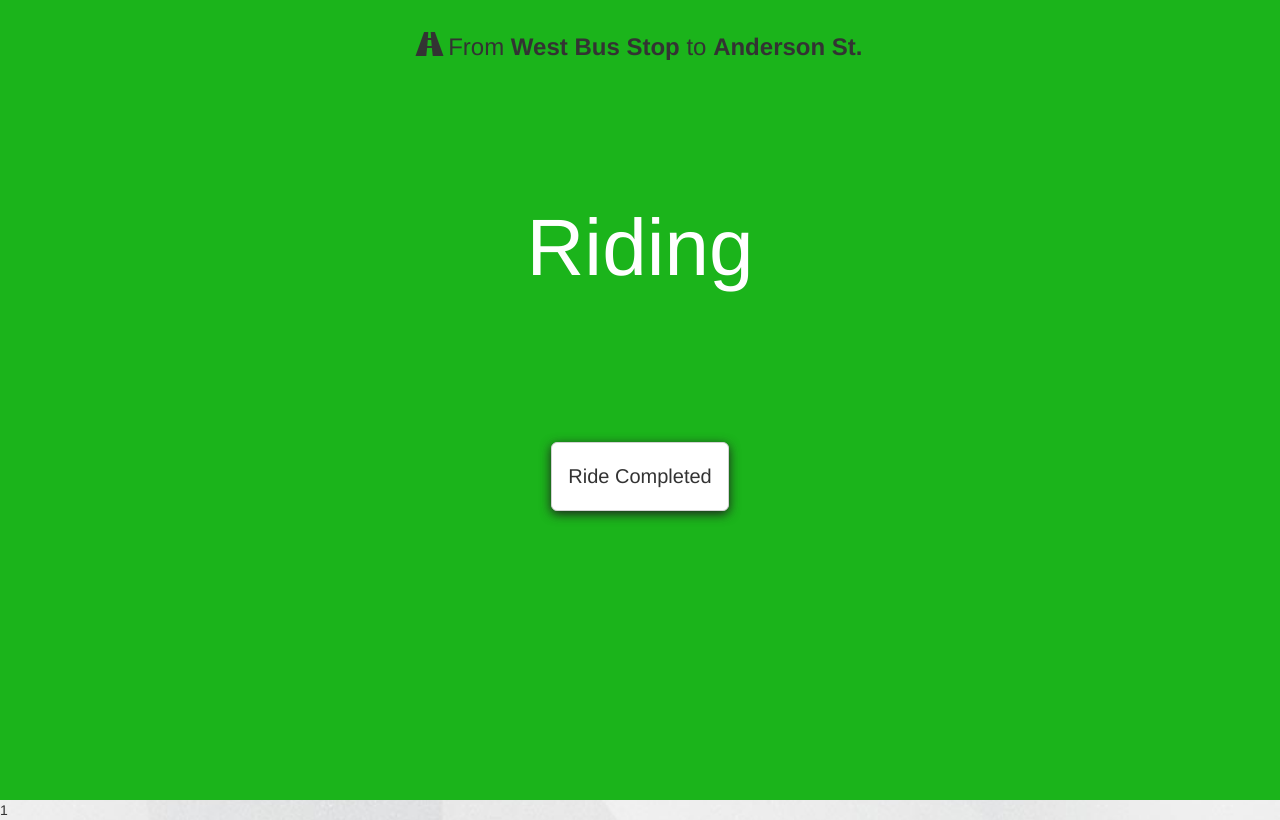
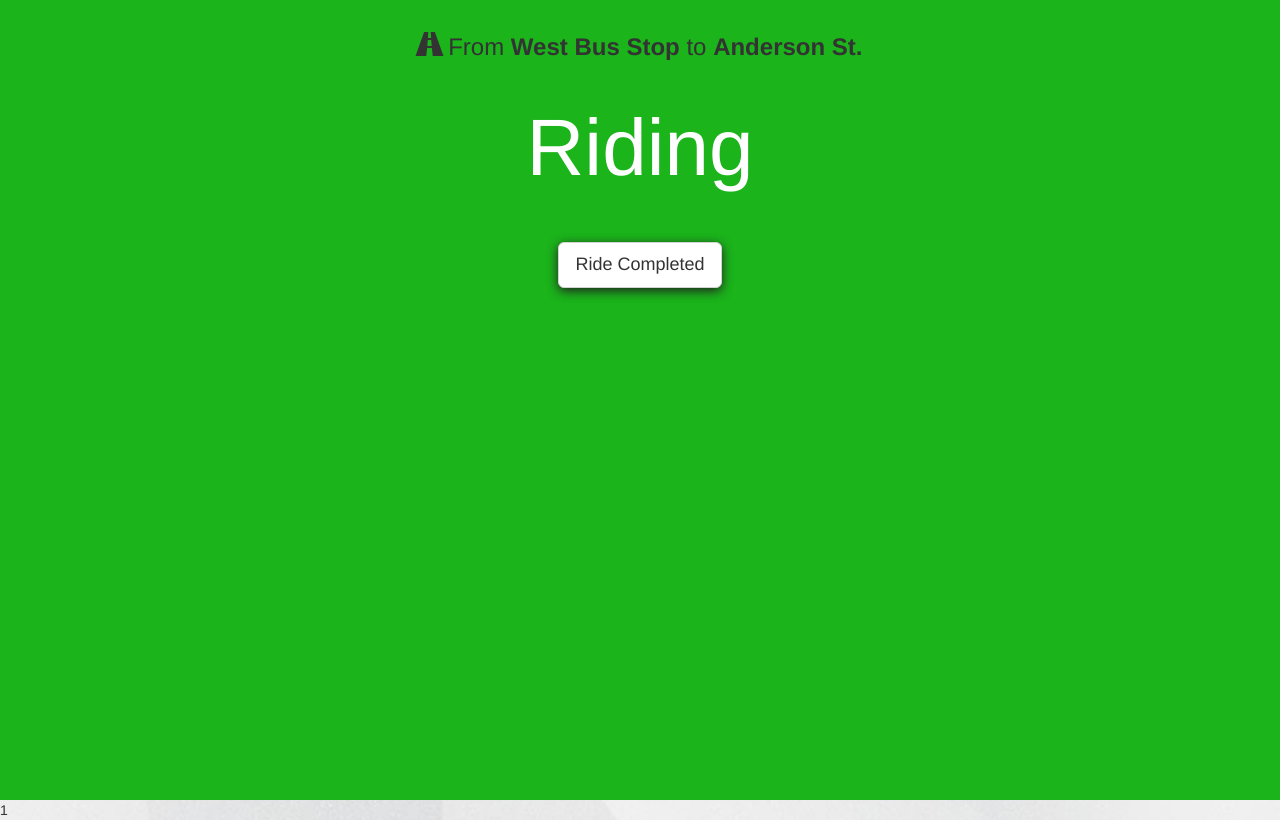
Before and after one commit to akyker20/KogoStudents, a Django app: template kogo/templates/drivers/ride_in_progress.html in a window 1280 px wide. Shown: the part 52-872 px from the top of the page. Run offline with Django 3.2, Linux system fonts and the light colour scheme; data comes from the database, SQL or seed files in the repository; both versions use the stored data as it was after the commit; the template is opened without the code that fills it: values that come from a table or form of the project are taken from there, most other values are stand-ins (such as "Sample title", 1, 10 or a date in 2020); some libraries are stand-ins or nearby versions.

Commit message:
styling changes

```diff
--- a/kogo/static/css/style.css
+++ b/kogo/static/css/style.css
@@ -27,13 +27,17 @@ nav.navbar.navbar-inverse {
 	box-shadow: 0px 2px 5px #202020;
 }
 
+div.ride-names-holder {
+	padding: 40px;
+}
+
 
 button.location-btn, button.student {
 	width: 300px;
 	margin: 22px auto;
 	font-size: 24px;
 	display: block;
-	padding: 20px;
+	padding: 12px;
 }
 
 button.location-btn.pickup {
@@ -78,8 +82,7 @@ div.wait-background {
 	text-align: center;
 }
 
-div.wait-background h1,
-h1.ride-in-progress{
+div.wait-background h1 {
 	padding: 40px;
 	color: white;
 	font-size: 80px;
@@ -95,10 +98,6 @@ div.cancel-request-holder {
 	cursor: pointer;
 }
 
-div.push-down {
-	margin-bottom: 100px;
-}
-
 div.cancel-request-holder span {
 	color: Firebrick;
 }
@@ -111,13 +110,6 @@ div.request-summary-holder {
 p.no-requests{
 	margin: 30px;
 	font-size: 22px;
-}
-
-button.start-ride, button.end-ride {
-	margin-top: 100px;
-	padding-top: 20px;
-	padding-bottom: 20px;
-	font-size: 20px;
 }
 
 
--- a/kogo/templates/drivers/ride_in_progress.html
+++ b/kogo/templates/drivers/ride_in_progress.html
@@ -2,7 +2,7 @@
 
 {% block content %}
 <div class="wait-background group-info">
-		<div class="request-summary-holder push-down">
+		<div class="request-summary-holder">
 			<span class="glyphicon glyphicon-road"></span>
 			From <strong>{{group.pickup_loc.name}}</strong> to <strong>{{group.dropoff_loc.name}}</strong>
 		</div>
--- a/kogo/templates/drivers/start_ride_screen.html
+++ b/kogo/templates/drivers/start_ride_screen.html
@@ -13,11 +13,12 @@
 {% block content %}
 <div class="content-holder">
 	<div class="wait-background group-info">
-		<div class="request-summary-holder push-down">
+		<div class="request-summary-holder">
 			<span class="glyphicon glyphicon-road"></span>
 			From <strong>{{group.pickup_loc.name}}</strong> to <strong>{{group.dropoff_loc.name}}</strong>
 		</div>
 		<div class="start-ride-holder">
+			<div class="ride-names-holder">
 				{% for request in requests %}
 				<div class="btn-holder">
 				    <button class="student shadow btn btn-default btn-lg" data-name="{{loc.name}}">
@@ -26,6 +27,7 @@
 				    </button>
 			  	</div>
 				{% endfor %}
+			</div>
 			<form method="post" action="{% url 'start_ride_screen' %}">
 				{% csrf_token %}
 				<input type="hidden" name="groupID" value="{{group.id}}">
```
Also changed, not shown: db.sqlite3. Lines whose indentation alone changed are shown as unchanged.
